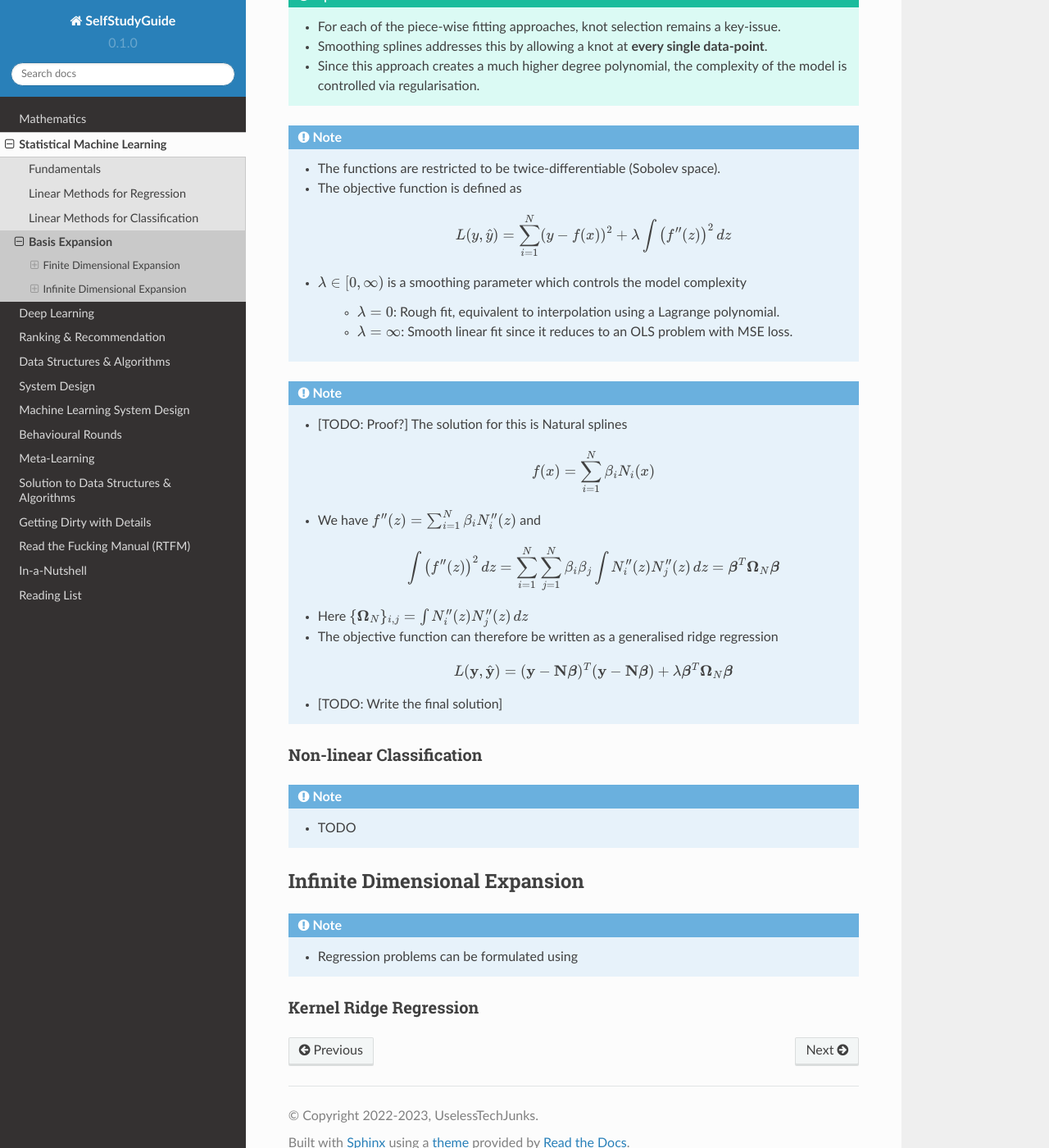
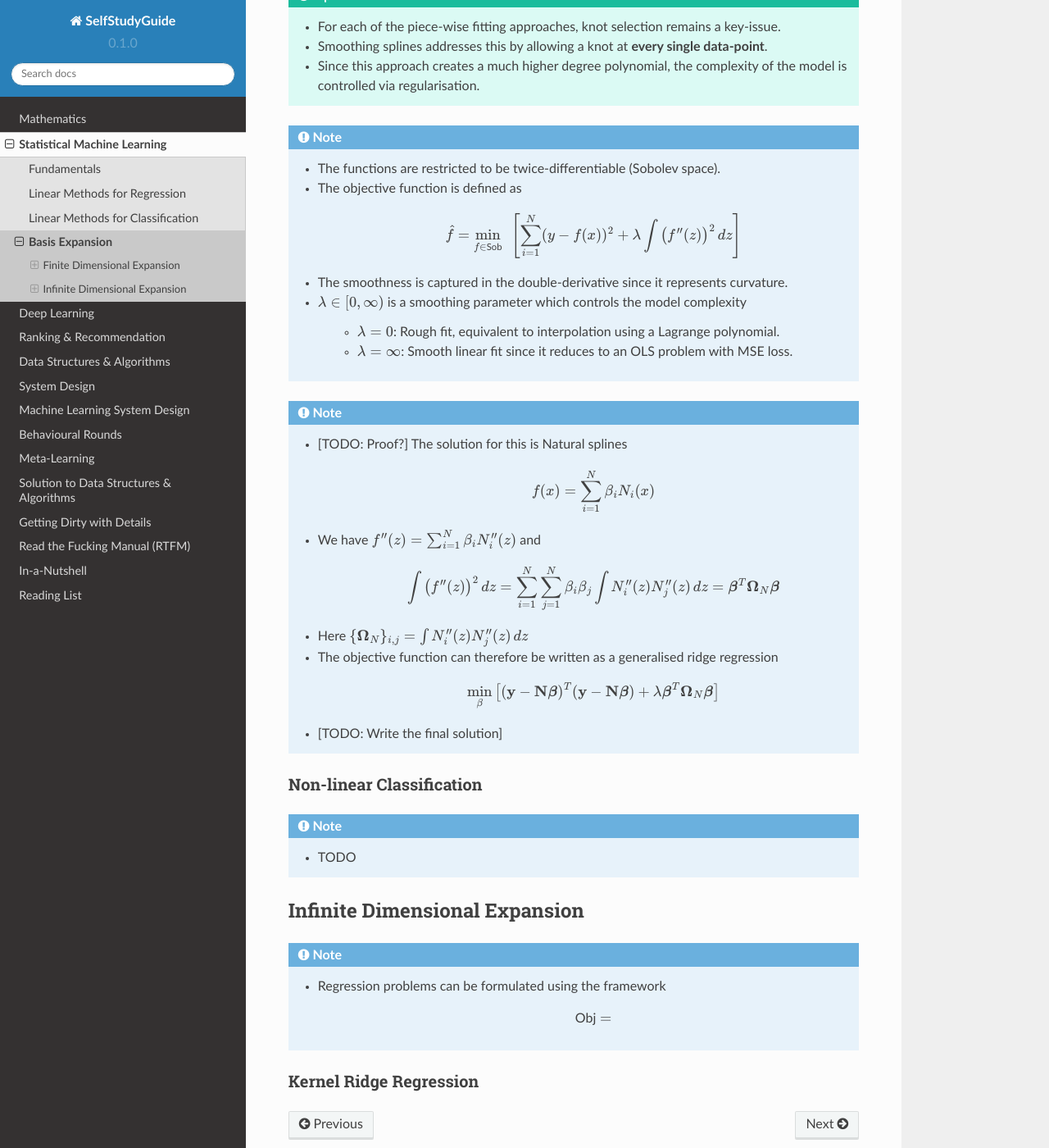
Before and after one commit to uselesstechjunks/leetcode, a Sphinx documentation site: the page built from docs/source/ml/basisexp.rst, in a window 1280 px wide and 1400 px high, scrolled down 3703 px. Shown: the whole window at 82% size. Built offline with Sphinx 7.4.7 and the Read the Docs theme 2.0.0, drawn with Linux system fonts in a browser that asks for light colours.

Commit message:
Update basisexp.rst

```diff
--- a/docs/source/ml/basisexp.rst
+++ b/docs/source/ml/basisexp.rst
@@ -118,7 +118,8 @@ Smoothing Spline
 	* The functions are restricted to be twice-differentiable (Sobolev space).
 	* The objective function is defined as
 
-		.. math:: L(y,\hat{y})=\sum_{i=1}^N(y-f(x))^2+\lambda\int\left(f''(z)\right)^2\mathop{dz}
+		.. math:: \hat{f}=\min_{f\in \text{Sob}}\left[\sum_{i=1}^N(y-f(x))^2+\lambda\int\left(f''(z)\right)^2\mathop{dz}\right]
+	* The smoothness is captured in the double-derivative since it represents curvature.
 	* :math:`\lambda\in[0,\infty)` is a smoothing parameter which controls the model complexity
 
 		* :math:`\lambda=0`: Rough fit, equivalent to interpolation using a Lagrange polynomial.
@@ -134,7 +135,7 @@ Smoothing Spline
 	* Here :math:`\{\boldsymbol{\Omega}_N\}_{i,j}=\int N''_i(z)N''_j(z)\mathop{dz}`
 	* The objective function can therefore be written as a generalised ridge regression
 
-		.. math:: L(\mathbf{y},\hat{\mathbf{y}})=(\mathbf{y}-\mathbf{N}\boldsymbol{\beta})^T(\mathbf{y}-\mathbf{N}\boldsymbol{\beta})+\lambda\boldsymbol{\beta}^T\boldsymbol{\Omega}_N\boldsymbol{\beta}
+		.. math:: \min_\beta\left[(\mathbf{y}-\mathbf{N}\boldsymbol{\beta})^T(\mathbf{y}-\mathbf{N}\boldsymbol{\beta})+\lambda\boldsymbol{\beta}^T\boldsymbol{\Omega}_N\boldsymbol{\beta}\right]
 	* [TODO: Write the final solution]
 
 Non-linear Classification
@@ -146,7 +147,9 @@ Non-linear Classification
 Infinite Dimensional Expansion
 **********************************************************************************
 .. note::
-	* Regression problems can be formulated using
+	* Regression problems can be formulated using the framework
+
+		.. math:: \text{Obj}=
 
 Kernel Ridge Regression
 ==================================================================================
```
